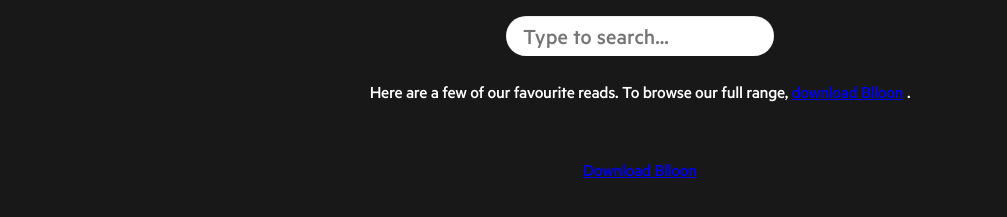
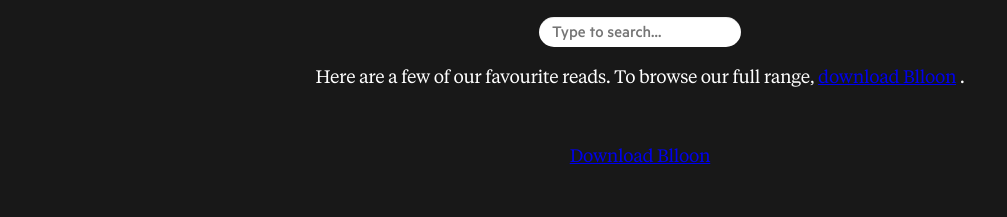
Before and after one commit to dubadub/blloon_search, a website: page app/index.html in a window 1280 px wide. Shown: the part 71-288 px from the top of the page, without its empty margins (0-1007 px from the left). Drawn offline with nearby package versions, Linux system fonts and the light colour scheme; some packages are replaced by stand-ins of ours; files that its build step writes are made by us from their sources; no server answers; a script that the page names is missing.

Commit message:
font styles for input

```diff
--- a/app/styles/search.scss
+++ b/app/styles/search.scss
@@ -17,6 +17,9 @@ $black_8: rgba(0,0,0,0.08);
 
 .search-section {
     text-align: center;
+    font-family: "Tiempos", Georgia, serif;
+    letter-spacing: -0.02em;
+    line-height: 1.65;
     .highlights {
         margin: 1.0em auto 2.0em;
         overflow: hidden;
@@ -148,6 +151,7 @@ $black_8: rgba(0,0,0,0.08);
     text-align: center;
     font-size: 1.5em;
     margin-bottom: 1.0em;
+    font: 112.5%/1.45 "Metric", Tahoma, sans-serif;
 
     .input-control {
         color: $color_mine_shaft_approx;
```
